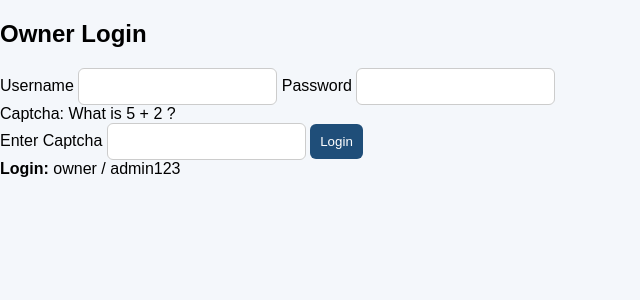
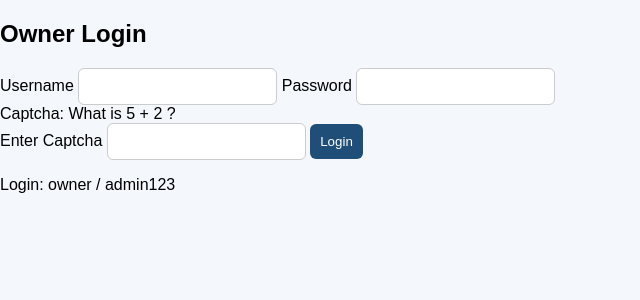
Before and after one commit to Blackvenom333/sreecablenetworks, a Flask app: page / in a window 1280 px wide. Shown: the top 300 px of the page, without its empty margins (0-640 px from the left). Run offline with Flask 3, Linux system fonts and the light colour scheme.

Commit message:
Update login.html

```diff
--- a/templates/login.html
+++ b/templates/login.html
@@ -4,19 +4,23 @@
     <title>Owner Login</title>
     <link rel="stylesheet" href="{{ url_for('static', filename='style.css') }}">
 </head>
+
 <body>
 
-<div class="box">
+<div class="login-box">
     <h2>Owner Login</h2>
 
     <form method="POST">
+
         <label>Username</label>
         <input type="text" name="username" required>
 
         <label>Password</label>
         <input type="password" name="password" required>
 
-        <div class="captcha">Captcha: What is 5 + 2 ?</div>
+        <div class="captcha-box">
+            Captcha: What is 5 + 2 ?
+        </div>
 
         <label>Enter Captcha</label>
         <input type="text" name="captcha" required>
@@ -25,13 +29,15 @@
     </form>
 
     {% if error %}
-        <div class="error">{{ error }}</div>
+        <p class="error">{{ error }}</p>
     {% endif %}
 
-    <div class="hint">
-        <b>Login:</b> owner / admin123
-    </div>
+    <p class="hint">Login: owner / admin123</p>
 </div>
 
 </body>
 </html>
+</div>
+
+</body>
+</html>
```
